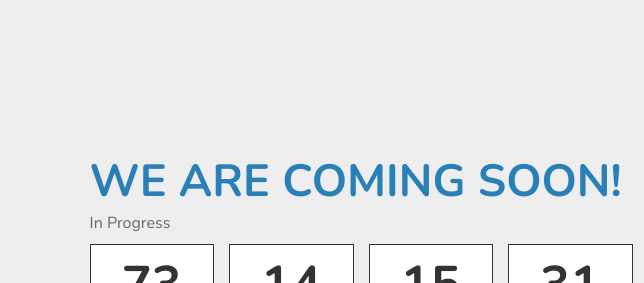
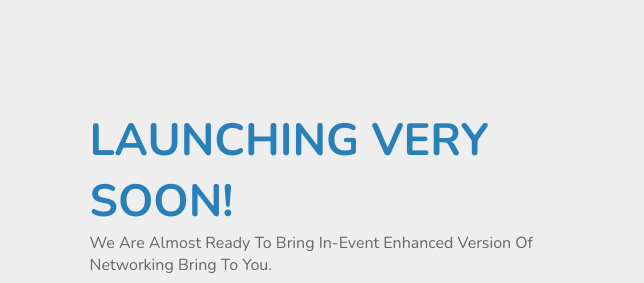
Before and after one commit to ansh3108/Linky, a plain HTML site: page index.html in a window 1280 px wide. Shown: the part 84-367 px from the top of the page, 0-644 px from the left. Drawn offline with nearby package versions, Linux system fonts and the light colour scheme.

Commit message:
Update index.html

```diff
--- a/index.html
+++ b/index.html
@@ -8,8 +8,8 @@
 <body>
     <div class="container">
         <div class="content">
-            <h3 class="title">We are coming soon!</h3>
-            <p>in progress</p>
+            <h3 class="title">Launching very soon!</h3>
+            <p>We are almost ready to bring in-event enhanced version of networking bring to you.</p>
             <div class="count-down">
                 <div class="box">
                     <h3 id="day">00</h3>
```
